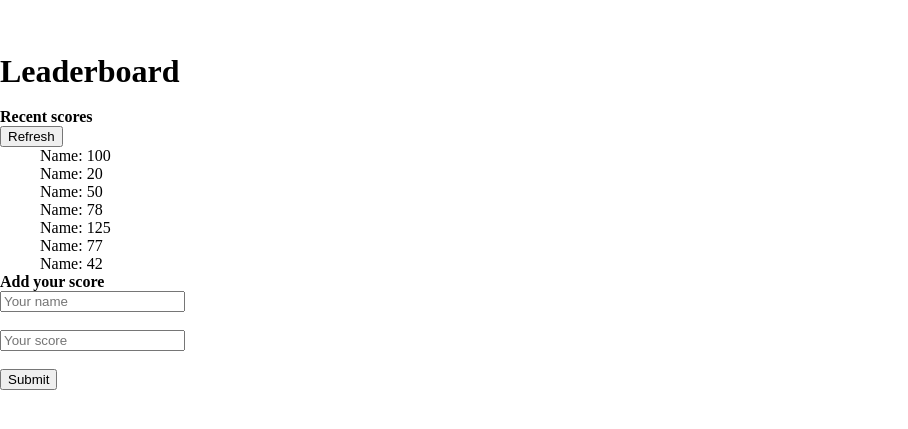
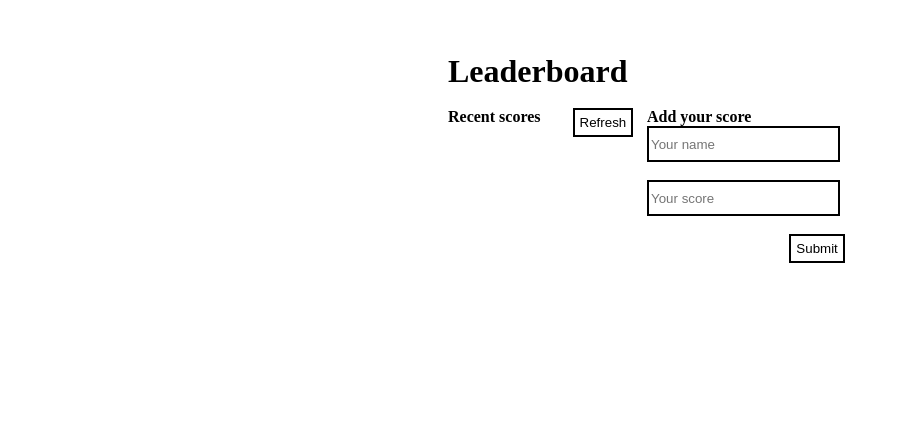
Before and after one commit to NalianAchei2020/LeaderBoard, a website: page src/index.html in a window 1280 px wide. Shown: the part 107-536 px from the top of the page, without its empty margins (0-908 px from the left). Drawn offline with Linux system fonts and the light colour scheme.

Commit message:
add styling to list

```diff
--- a/src/style.css
+++ b/src/style.css
@@ -3,7 +3,7 @@
 *::after {
   margin: 0;
   text-decoration: none;
-  list-style: none;
+  list-style-type: none;
 }
 body {
   height: 100vh;
@@ -17,9 +17,51 @@ header {
 
 main {
   height: 100vh;
-  width: 100%;
+  width: 30%;
+  margin: auto;
+  gap: 2em;
+}
+.main {
+  display: flex;
+  flex-direction: row;
+  justify-content: space-between;
+}
+.data {
+  display: flex;
+  gap: 2em;
 }
 
+.list {
+  border: 2px solid #000;
+  margin-top: 1em;
+  padding-block: 1em;
+  display: none;
+}
+input {
+  height: 30px;
+  width: 100%;
+  border: 2px solid #000;
+  background-color: #fff;
+}
+.list-item {
+  list-style: none;
+  background-color: #fff;
+  margin-left: -28%;
+  padding: 5px;
+}
+.list-item:nth-child(even) {
+  background-color: aqua;
+}
+
+button {
+  border: 2px solid #000;
+  background-color: #fff;
+  padding: 5px;
+}
+#submit {
+  position: absolute;
+  right: 34%;
+}
 footer {
   height: 20%;
   width: 100%;
```
